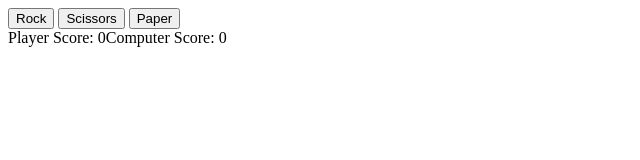
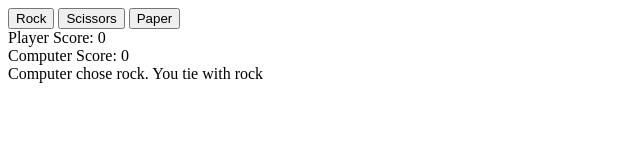
Before and after one commit to CPettifo/odin-rock-paper-scissors, a plain HTML site: page index.html in a window 1280 px wide. Both pictures are taken after a click on the button "Rock". Shown: the whole page, without its empty margins (0-640 px from the left). Drawn offline with Linux system fonts and the light colour scheme.

Commit message:
add display of computer choice and result

```diff
--- a/index.html
+++ b/index.html
@@ -12,9 +12,18 @@
             <button id = "paper">Paper</button>
         </div>
 
-        <div id = "results">
+
+        <div id = "playerResults">
+
         </div>
+        <div id = "compResults">
+
+        </div>
+
+        <div id = "lastRound">
+
+        </div>
+
         <script src="scripts.js"></script>
-
     </body>
 </html>
--- a/scripts.js
+++ b/scripts.js
@@ -113,7 +113,8 @@ function getScore (result, playerScore, compScore) {
     }
 }
 
-const results = document.querySelector("#results");
+const playerResults = document.querySelector("#playerResults");
+const compResults = document.querySelector("#compResults");
 
 const playa = document.createElement('playa');
 playa.classList.add("playa");
@@ -130,10 +131,25 @@ comp.classList.add("comp");
 comp.textContent = 0;
 
 
-results.appendChild(playa);
-results.appendChild(player);
-results.appendChild(com);
-results.appendChild(comp);
+const lastRound = document.querySelector("#lastRound");
+
+const compChoi = document.createElement("compChoi");
+compChoi.classList.add("compChoi");
+compChoi.textContent = " ";
+
+const prv = document.createElement("prv");
+prv.classList.add("prv");
+prv.textContent = " ";
+
+
+
+playerResults.appendChild(playa);
+playerResults.appendChild(player);
+compResults.appendChild(com);
+compResults.appendChild(comp);
+lastRound.appendChild(compChoi);
+lastRound.appendChild(prv);
+
 
 const buttons = document.querySelectorAll("button")
 buttons.forEach((button) => {
@@ -142,15 +158,15 @@ buttons.forEach((button) => {
         let result = playRound(button.id, compChoice);
         let playerScore = +player.textContent;
         let compScore = +comp.textContent;
-        console.log("Computer chose " + compChoice);
-        console.log("You " + result + " with " + button.id)
+        compChoi.textContent = "Computer chose " + compChoice + ". ";
+        prv.textContent = "You " + result + " with " + button.id;
         if (result == "win") {
             player.textContent = playerScore + 1;
         }
         else if (result == "lose") {
             comp.textContent = compScore + 1;
         }
-        else{
+        else {
             comp.textContent = compScore;
         }
     });
```
